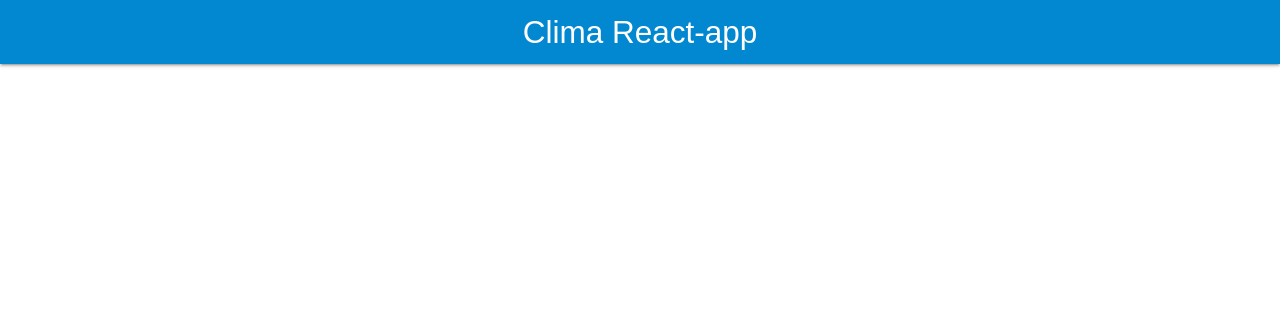
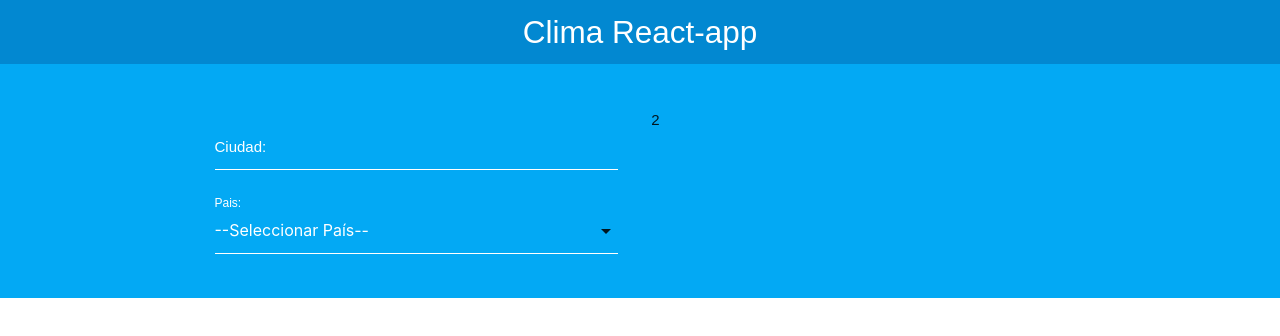
Before and after one commit to jhoanse98/climaReact, a React (Create React App) app: page / in a window 1280 px wide. Shown: the top 336 px of the page. Built offline with nearby package versions, Linux system fonts and the light colour scheme.

Commit message:
creación del formulario

```diff
--- a/public/index.html
+++ b/public/index.html
@@ -28,5 +28,6 @@
         M.FormSelect.init(elementos);
       });
     </script>
+    <!--Este script le da la animación al select de pais -->
   </body>
 </html>
--- a/src/App.js
+++ b/src/App.js
@@ -1,13 +1,32 @@
-import React from 'react';
+import React,{Fragment} from 'react';
 import Header from './Components/Header';
+import Formulario from './Components/Formulario';
+
 
 
 function App() {
   return (
-    <Header
-      titulo='Clima React-app'>
+    <Fragment>
+      <Header
+        titulo='Clima React-app'>
+      </Header>
 
-      </Header>
+      <div className="contenedor-form" >
+        <div className="container">
+          <div className="row">
+            <div className="col m6 s12"> {/*para columnas medianas toma 6 de las 12 y para pequeñas toma las 12 */}
+              <Formulario>
+
+              </Formulario>
+            </div>
+            <div className="col m6 s12">
+              2
+            </div>
+          </div>
+        </div>
+      </div>
+    </Fragment>
+
   );
 }
 
--- /dev/null
+++ b/src/Components/Formulario.js
@@ -0,0 +1,37 @@
+import React from 'react';
+
+const Formulario = () => {
+    //el Input y luego el label es por los estilos de materialize que aplica en ese orden
+    //el label no se usa con for debido a que es una palabra reservada de JS, por lo tanto se usa htmlFor
+    return (
+        <form>
+            <div className="input-field col s12">
+                <input
+                    type="text"
+                    name="ciudad"
+                    id="ciudad"
+                />
+                <label htmlFor="ciudad">Ciudad: </label>
+            </div>
+            <div className="input-field col s12">
+                <select
+                    name="pais"
+                    id="pais">
+                        <option value="">--Seleccionar País--</option>
+                        <option value="US">Estados Unidos</option>
+                        <option value="MX">México</option>
+                        <option value="CO">Colombia</option>
+                        <option value="AR">Argentina</option>
+                        <option value="PE">Perú</option>
+                        <option value="ES">España</option>
+                        <option value="CR">Costa Rica</option>
+
+
+                </select>
+                <label htmlFor="pais">Pais: </label>
+            </div>
+        </form>
+      );
+}
+
+export default Formulario;
```
